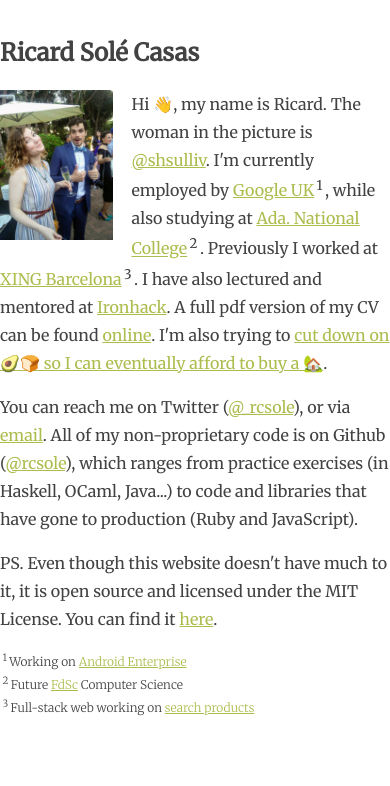
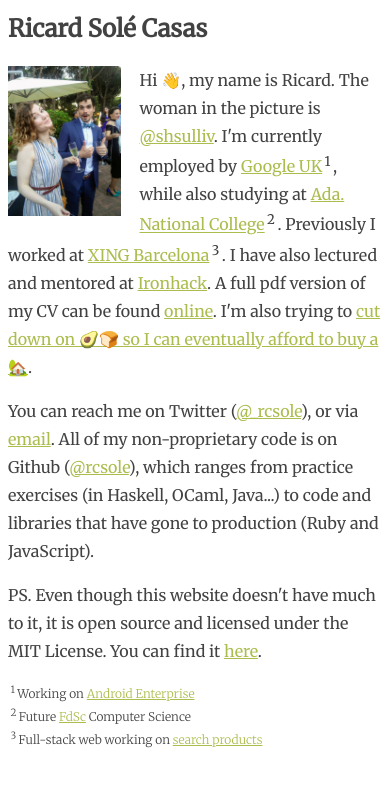
Before and after one commit to iamricard/site, a plain HTML site: page index.html in a window 390 px wide. Drawn offline with Linux system fonts and the light colour scheme.

Commit message:
fix(mobile): adds side padding, reduces vertical padding

```diff
--- a/index.css
+++ b/index.css
@@ -19,11 +19,12 @@
   line-height: 1.75;
   margin: 0 auto;
   max-width: 630px;
-  padding: 1rem 0;
+  padding: 0 .5rem;
 }
 
 h1 {
   font-size: 1.5rem;
+  margin: .5rem 0 0 0;
 }
 
 img {
```
